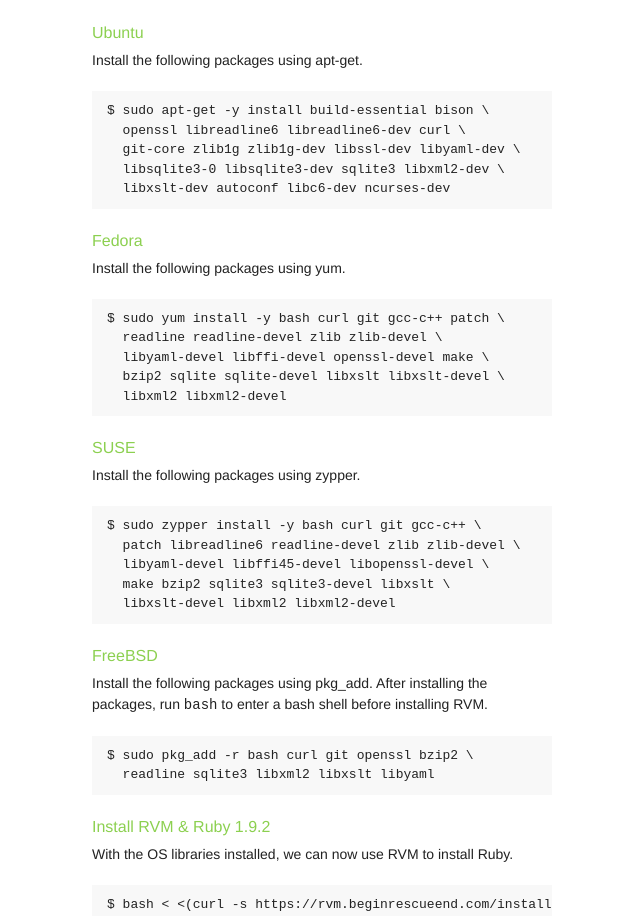
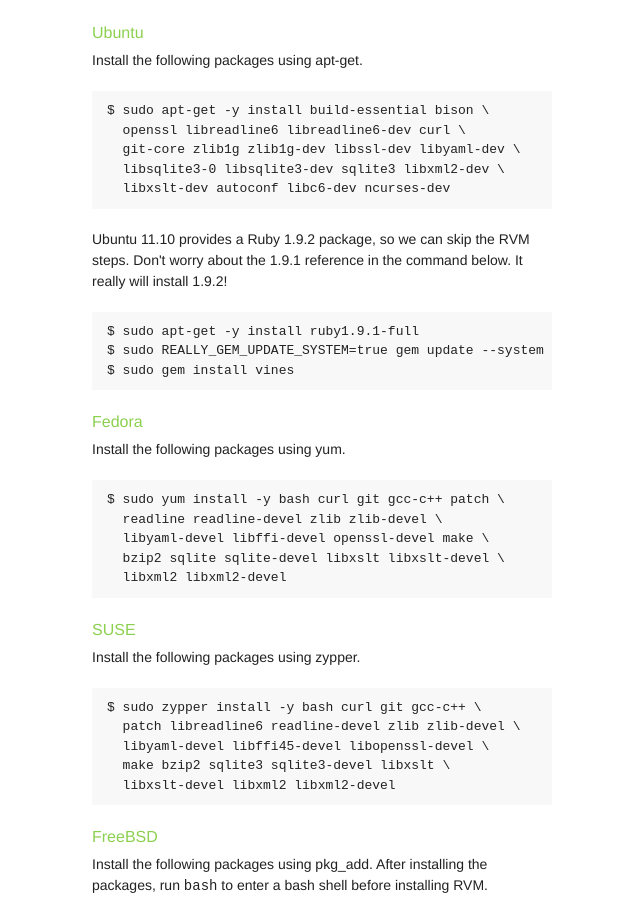
Before and after one commit to negativecode/vines, a Jekyll site: the page built from ruby.html, in a window 1280 px wide and 1400 px high. Shown: the part 364-1280 px from the top of the window, without its empty margins (318-958 px from the left). Built offline with Jekyll 4.4.1, drawn with Linux system fonts in a browser that asks for light colours; some of the changed text lies outside the part shown.

Commit message:
Use ruby1.9.1-full package rather than RVM on Ubuntu 11.10.

```diff
--- a/ruby.html
+++ b/ruby.html
@@ -34,6 +34,16 @@
   libsqlite3-0 libsqlite3-dev sqlite3 libxml2-dev \
   libxslt-dev autoconf libc6-dev ncurses-dev
 </pre>
+<p>
+  Ubuntu 11.10 provides a Ruby 1.9.2 package, so we can skip the RVM steps.
+  Don't worry about the 1.9.1 reference in the command below. It really will
+  install 1.9.2!
+</p>
+<pre>
+$ sudo apt-get -y install ruby1.9.1-full
+$ sudo REALLY_GEM_UPDATE_SYSTEM=true gem update --system
+$ sudo gem install vines
+</pre>
 
 <h2>Fedora</h2>
 <p>
```
Also changed, not shown: other parts of ruby.html (+1 -0 lines).
